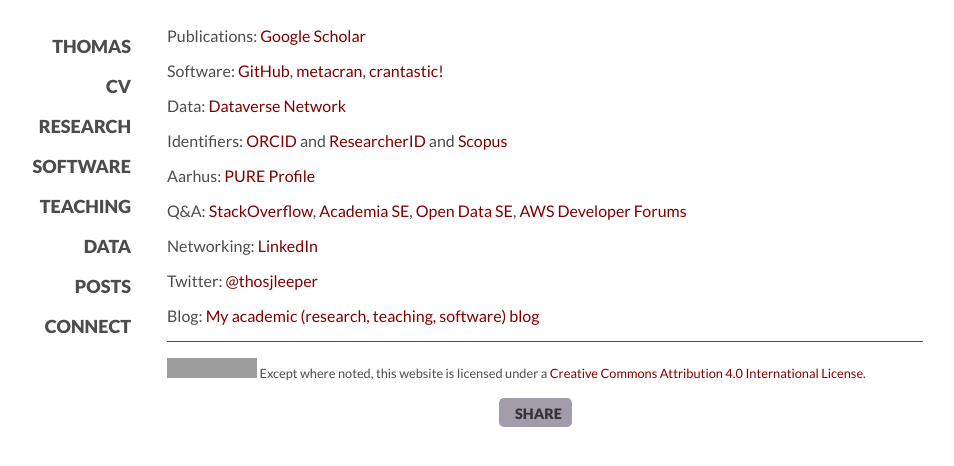
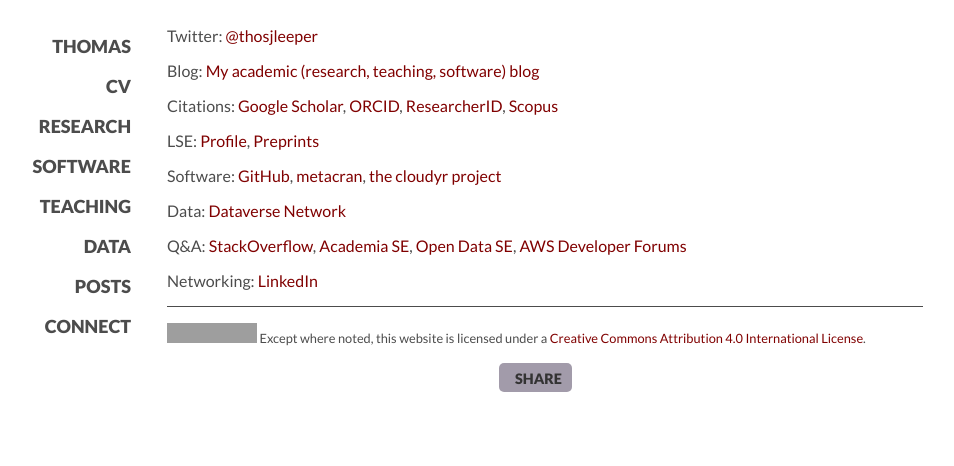
Before and after one commit to leeper/leeper.github.io, a Jekyll site: the page built from contact.md, in a window 1280 px wide. Shown: the top 466 px of the page, without its empty margins (95-1049 px from the left). Built offline with Jekyll 4.4.1, drawn with Linux system fonts in a browser that asks for light colours; some web fonts are replaced; grey boxes are pictures that could not be loaded.

Commit message:
misc cleanup:

```diff
--- a/contact.md
+++ b/contact.md
@@ -4,20 +4,18 @@
 permalink: /contact.html
 ---
 
-Publications: [Google Scholar](http://scholar.google.com/citations?user=hqiux-MAAAAJ)
+Twitter: [@thosjleeper](https://twitter.com/thosjleeper)
 
-Software: [GitHub](https://github.com/leeper), [metacran](http://www.r-pkg.org/maint/thosjleeper@gmail.com), [crantastic!](http://crantastic.org/authors/2512)
+Blog: [My academic (research, teaching, software) blog](http://www.thomasleeper.com/blog)
+
+Citations: [Google Scholar](http://scholar.google.com/citations?user=hqiux-MAAAAJ), [ORCID](http://orcid.org/0000-0003-4097-6326), [ResearcherID](http://www.researcherid.com/rid/J-9733-2013), [Scopus](http://www.scopus.com/authid/detail.uri?authorId=54998513300)
+
+LSE: [Profile](http://www.lse.ac.uk/government/whosWho/Academic%20profiles/ThomasLeeper.aspx), [Preprints](http://eprints.lse.ac.uk/view/lseauthor/Leeper,_Thomas.html)
+
+Software: [GitHub](https://github.com/leeper), [metacran](http://www.r-pkg.org/maint/thosjleeper@gmail.com), [the cloudyr project](https://cloudyr.github.io)
 
 Data: [Dataverse Network](https://dataverse.harvard.edu/dataverse/leeper)
-
-Identifiers: [ORCID](http://orcid.org/0000-0003-4097-6326) and [ResearcherID](http://www.researcherid.com/rid/J-9733-2013) and [Scopus](http://www.scopus.com/authid/detail.uri?authorId=54998513300)
-
-Aarhus: [PURE Profile](http://pure.au.dk/portal/da/tleeper@ps.au.dk)
 
 Q&A: [StackOverflow](http://stackoverflow.com/users/2338862/thomas), [Academia SE](http://academia.stackexchange.com/users/6984/thomas), [Open Data SE](http://opendata.stackexchange.com/users/2085/thomas), [AWS Developer Forums](https://forums.aws.amazon.com/profile.jspa?userID=187779)
 
 Networking: [LinkedIn](http://www.linkedin.com/in/thomasjleeper)
-
-Twitter: [@thosjleeper](https://twitter.com/thosjleeper)
-
-Blog: [My academic (research, teaching, software) blog](http://www.thomasleeper.com/blog)
```
Also changed, not shown: index.md (+1 -1 lines), teaching.md (+2 -2 lines).
